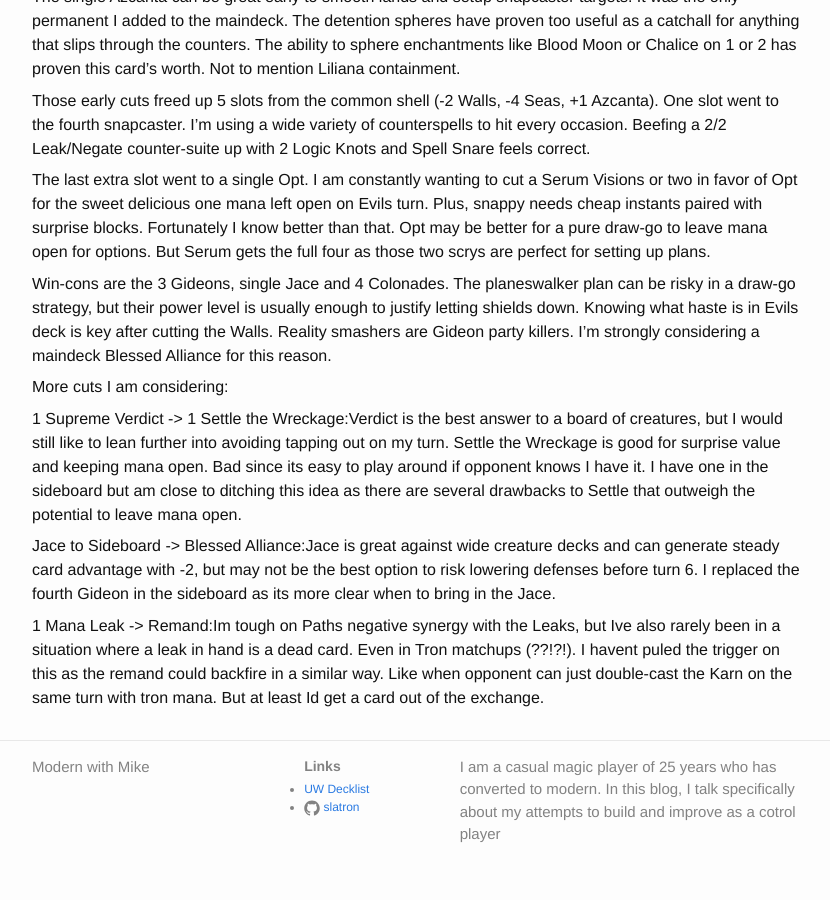
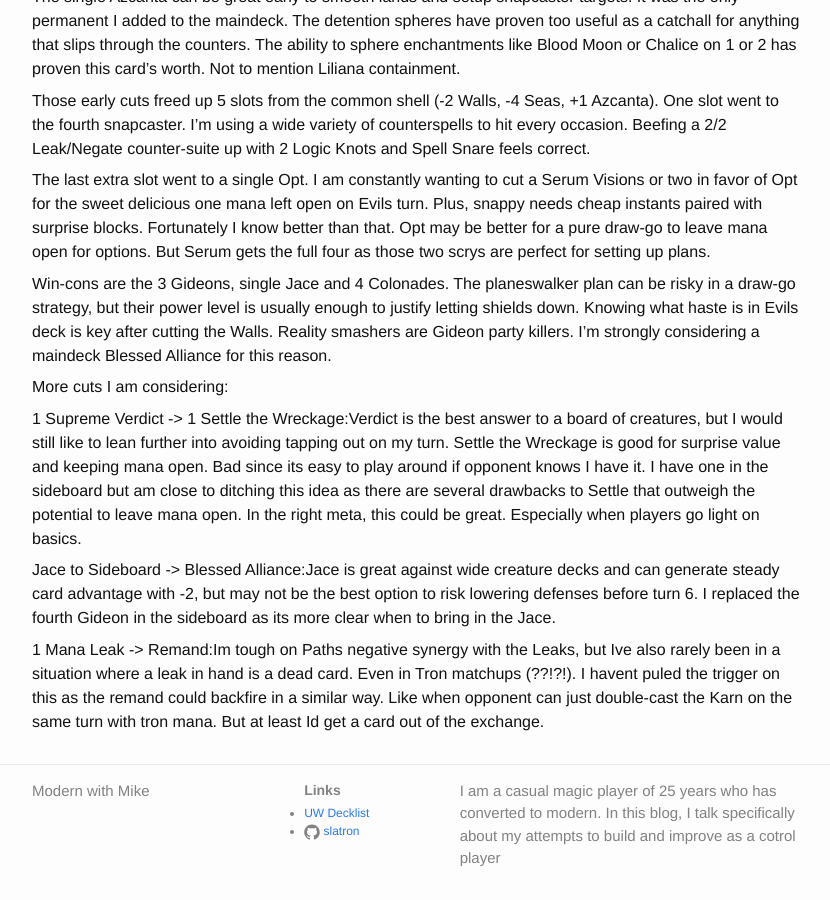
Before and after one commit to slatron/slatron.github.io, a Jekyll site: the page built from _posts/2017-10-11-uw-contol-quest.md, in a window 1280 px wide and 900 px high, scrolled down 710 px. Shown: the whole window, without its empty margins (223-1053 px from the left). Built offline with Jekyll 4.4.1, drawn with Linux system fonts in a browser that asks for light colours; before the commit the page ends 1586 px from its top, so only the background shows below that.

Commit message:
old post update

```diff
--- a/_posts/2017-10-11-uw-contol-quest.md
+++ b/_posts/2017-10-11-uw-contol-quest.md
@@ -32,7 +32,7 @@
 
 More cuts I am considering:
 
-1 Supreme Verdict -> 1 Settle the Wreckage:Verdict is the best answer to a board of creatures, but I would still like to lean further into avoiding tapping out on my turn. Settle the Wreckage is good for surprise value and keeping mana open. Bad since its easy to play around if opponent knows I have it. I have one in the sideboard but am close to ditching this idea as there are several drawbacks to Settle that outweigh the potential to leave mana open.
+1 Supreme Verdict -> 1 Settle the Wreckage:Verdict is the best answer to a board of creatures, but I would still like to lean further into avoiding tapping out on my turn. Settle the Wreckage is good for surprise value and keeping mana open. Bad since its easy to play around if opponent knows I have it. I have one in the sideboard but am close to ditching this idea as there are several drawbacks to Settle that outweigh the potential to leave mana open. In the right meta, this could be great. Especially when players go light on basics.
 
 Jace to Sideboard -> Blessed Alliance:Jace is great against wide creature decks and can generate steady card advantage with -2, but may not be the best option to risk lowering defenses before turn 6. I replaced the fourth Gideon in the sideboard as its more clear when to bring in the Jace.
 
```
